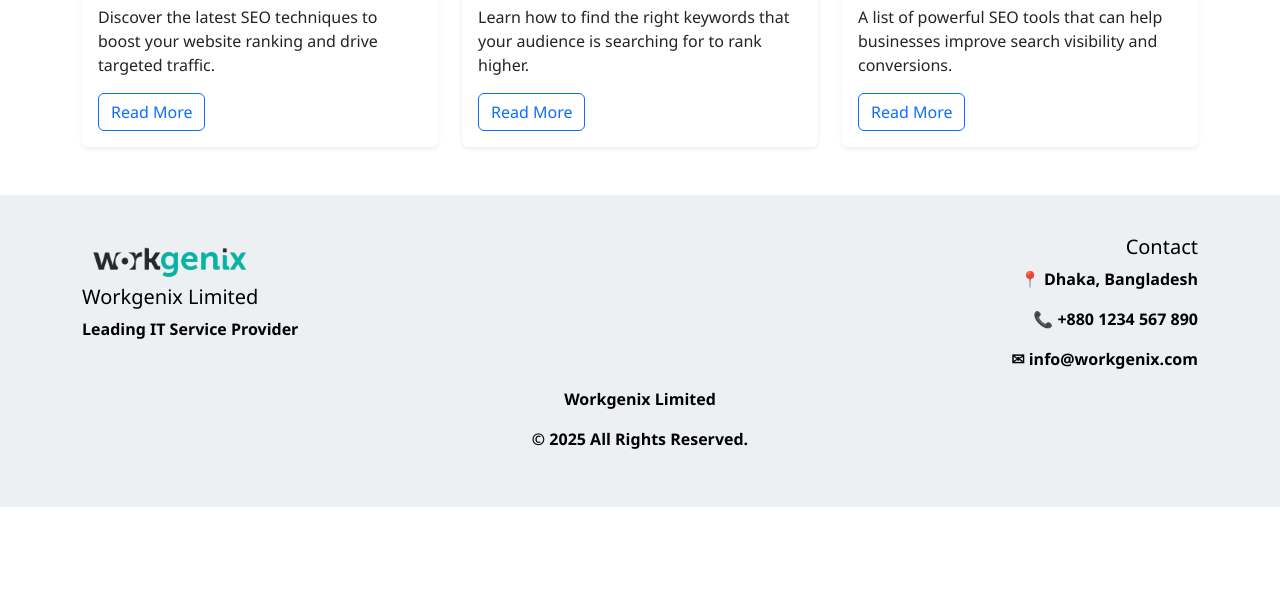
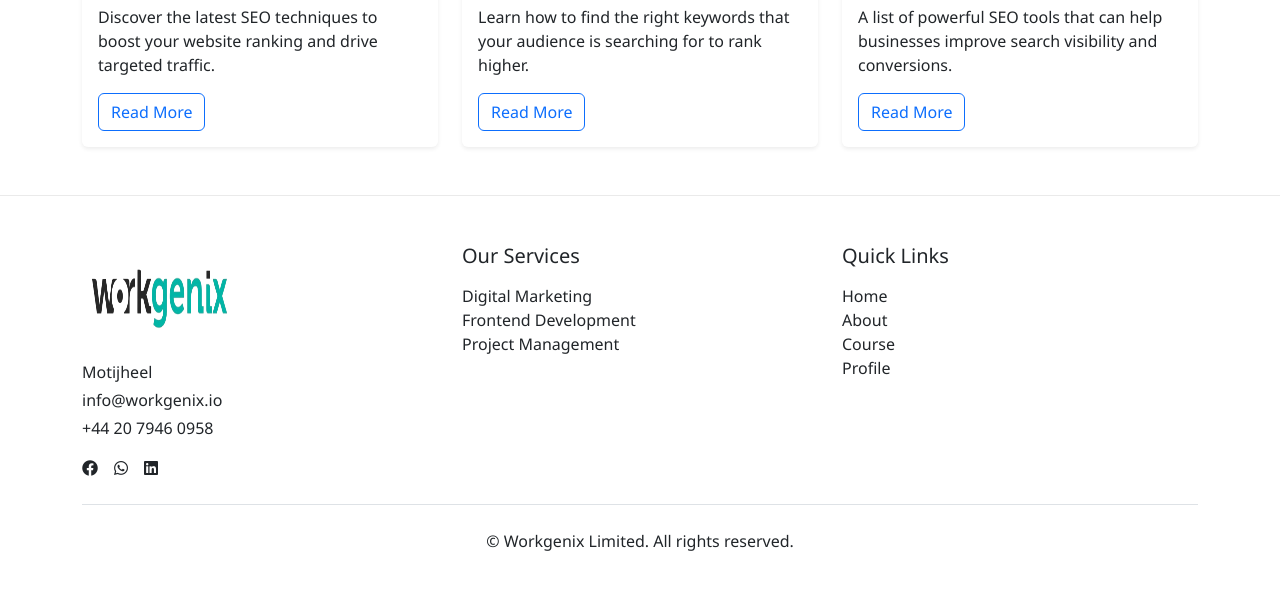
Before and after one commit to Nishan143/workgenix_web-site, a plain HTML site: page index.html in a window 1280 px wide. Shown: the part 3251-3840 px from the top of the page. Before the commit the page ends 3758 px from the top, so only its background shows below. Drawn offline with nearby package versions, Linux system fonts and the light colour scheme.

Commit message:
2nd commit workgenix-edu

```diff
--- a/css/style.css
+++ b/css/style.css
@@ -139,7 +139,13 @@ a { text-decoration: none; }
 }
 
 /* ======== Footer ======== */
-.footer {
+ /* Footer */
+    footer{background:#fff; border-top:1px solid #eaeaea;}
+    .footer-logo img{
+          width: 160px;
+          height: 100px;
+    }
+/* .footer {
     background-color: #ecf0f3;
     color: #000;
     padding: 40px 0;
@@ -154,7 +160,7 @@ a { text-decoration: none; }
 .footer a:hover { color: rgb(14, 119, 110); }
 .footer_end{
   text-align: center;
-}
+} */
 .contact{
   text-align: right;
 }
--- a/index.html
+++ b/index.html
@@ -1,5 +1,6 @@
 <!DOCTYPE html>
 <html lang="en">
+
 <head>
     <meta charset="UTF-8">
     <meta name="viewport" content="width=device-width, initial-scale=1.0">
@@ -48,7 +49,8 @@
         <div class="banner-overlay"></div>
         <div class="banner-content">
             <h1>Welcome to Workgenix </h1>
-        <p>We deliver cutting-edge IT services including web design, app development, digital marketing, and user experience solutions to help your business thrive.</p>
+            <p>We deliver cutting-edge IT services including web design, app development, digital marketing, and user
+                experience solutions to help your business thrive.</p>
         </div>
     </section>
 
@@ -64,12 +66,16 @@
         <div class="container">
             <div class="row align-items-center">
                 <div class="col-md-6">
-        <img src="images/pexels-mart-production-7709097.jpg" alt="About Workgenix" class="img-fluid rounded">
+                    <img src="images/pexels-mart-production-7709097.jpg" alt="About Workgenix"
+                        class="img-fluid rounded">
                 </div>
                 <div class="col-md-6">
                     <h2>About Workgenix Limited</h2>
-        <p>Workgenix Limited is a leading IT services company providing professional education and career solutions. We specialize in web development, digital marketing, SEO, UI UX design , and Project Management  training for students and professionals.</p>
-        <p>Our mission is to empower individuals with industry-ready skills and help businesses grow through innovative solutions.</p>
+                    <p>Workgenix Limited is a leading IT services company providing professional education and career
+                        solutions. We specialize in web development, digital marketing, SEO, UI UX design , and Project
+                        Management training for students and professionals.</p>
+                    <p>Our mission is to empower individuals with industry-ready skills and help businesses grow through
+                        innovative solutions.</p>
                 </div>
             </div>
         </div>
@@ -203,7 +209,8 @@
                         <img src="images/pexels-mikael-blomkvist-6476808.jpg" class="card-img-top" alt="SEO Strategy">
                         <div class="card-body">
                             <h5 class="card-title">Top 5 SEO Strategies for 2025</h5>
-                        <p class="card-text">Discover the latest SEO techniques to boost your website ranking and drive targeted traffic.</p>
+                            <p class="card-text">Discover the latest SEO techniques to boost your website ranking and
+                                drive targeted traffic.</p>
                             <a href="#" class="btn btn-outline-primary">Read More</a>
                         </div>
                     </div>
@@ -214,7 +221,8 @@
                         <img src="images/pexels-rahulp9800-1933900.jpg" class="card-img-top" alt="Keyword Research">
                         <div class="card-body">
                             <h5 class="card-title">Mastering Keyword Research</h5>
-                        <p class="card-text">Learn how to find the right keywords that your audience is searching for to rank higher.</p>
+                            <p class="card-text">Learn how to find the right keywords that your audience is searching
+                                for to rank higher.</p>
                             <a href="#" class="btn btn-outline-primary">Read More</a>
                         </div>
                     </div>
@@ -225,7 +233,8 @@
                         <img src="images/pexels-vlada-karpovich-4050290.jpg" class="card-img-top" alt="SEO Tools">
                         <div class="card-body">
                             <h5 class="card-title">Best SEO Tools for Businesses</h5>
-                        <p class="card-text">A list of powerful SEO tools that can help businesses improve search visibility and conversions.</p>
+                            <p class="card-text">A list of powerful SEO tools that can help businesses improve search
+                                visibility and conversions.</p>
                             <a href="#" class="btn btn-outline-primary">Read More</a>
                         </div>
                     </div>
@@ -234,27 +243,49 @@
         </div>
     </section>
     <!-- Footer -->
-<footer class="footer">
+    <footer class="py-5">
         <div class="container">
-        <div class="row">
-            <div class="col-12 col-sm-12 col-md-6 col-lg-6">
-                <img src="images/logo.png" alt="Logo" style="height:50px;"><br>
-                <h5>Workgenix Limited</h5>
-                <p>Leading IT Service Provider</p>
+            <div class="row g-4">
+                <div class="col-12 col-sm-6 col-md-4 ">
+                     <div class="col-12 col-sm-6 col-md-4  footer-logo">
+                    <img src="images/logo.png" alt="Workgenix" height="48" class="mb-3" />
                     </div>
-            <div class="col-12 col-sm-12 col-md-6 col-lg-6 contact">
-                <h5>Contact</h5>
-                <p>📍 Dhaka, Bangladesh</p>
-                <p>📞 +880 1234 567 890</p>
-                <p>✉ info@workgenix.com</p>
-            </div>
-             <div class="col-12 col-sm-12 col-md-6 col-lg-12 footer_end">
-    <p>Workgenix Limited </p>
-    <p>© 2025 All Rights Reserved.</p>
+                    <p class="mb-1">Motijheel</p>
+                    <p class="mb-1">info@workgenix.io</p>
+                    <p class="mb-3">+44 20 7946 0958</p>
+                    <div class="d-flex gap-3">
+                        <a aria-label="Facebook" href="#" class="text-decoration-none text-dark"><i
+                                class="fab fa-facebook"></i></a>
+                        <a aria-label="WhatsApp" href="#" class="text-decoration-none text-dark"><i
+                                class="fab fa-whatsapp"></i></a>
+                        <a aria-label="LinkedIn" href="#" class="text-decoration-none text-dark"><i
+                                class="fab fa-linkedin"></i></a>
                     </div>
                 </div>
+                <div class="col-12 col-sm-6 col-md-4">
+                    <h5 class="mb-3">Our Services</h5>
+                    <ul class="list-unstyled subtle">
+                        <li>Digital Marketing</li>
+                        <li>Frontend Development</li>
+                        <li>Project Management</li>
+                    </ul>
+                </div>
+                <div class="col-12 col-sm-6 col-md-4">
+                    <h5 class="mb-3">Quick Links</h5>
+                    <ul class="list-unstyled subtle">
+                        <li class="nav-item"><a class="nav-link" href="#home">Home</a></li>
+                        <li class="nav-item"><a class="nav-link" href="#about">About</a></li>
+                        <li class="nav-item"><a class="nav-link" href="#coures">Course</a></li>
+                        <li class="nav-item"><a class="nav-link" href="#review">Profile</a></li>
+
+                    </ul>
+                </div>
+            </div>
+            <div class="text-center pt-4 mt-4 border-top subtle">© <span id="year"></span> Workgenix Limited. All rights
+                reserved.</div>
         </div>
     </footer>
+
 
     <!-- Bootstrap JS -->
     <script src="https://cdn.jsdelivr.net/npm/bootstrap@5.3.0/dist/js/bootstrap.bundle.min.js"></script>
@@ -275,4 +306,5 @@ setInterval(() => {
     </script>
 
     </body>
+
 </html>
```
Lines whose indentation alone changed are shown as unchanged.
